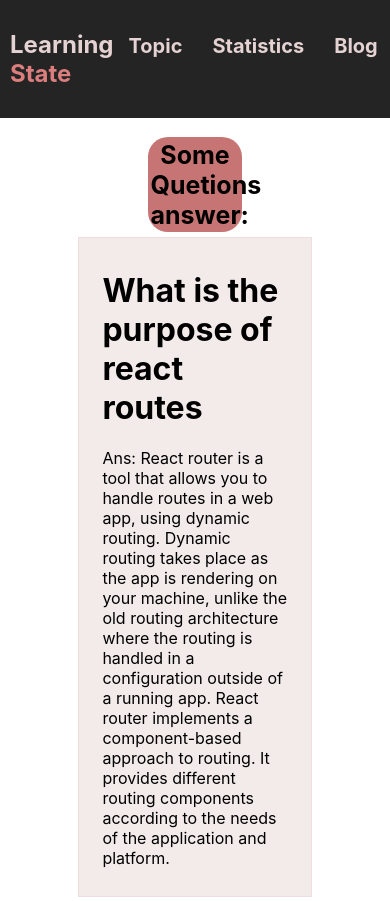
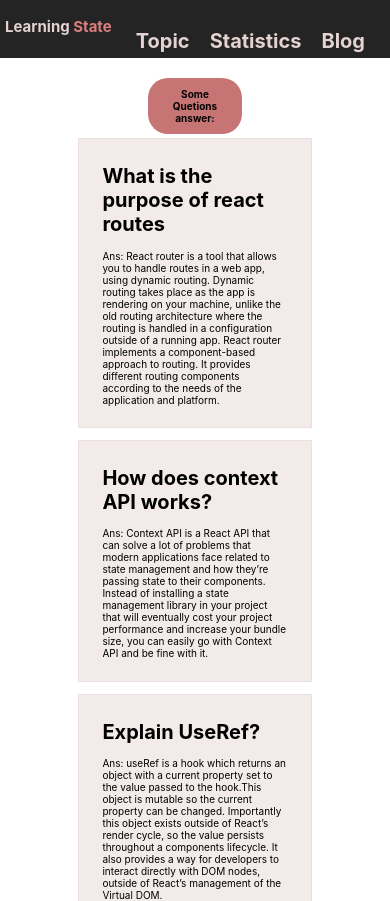
Before and after one commit to Anjum109/Learning-State, a React (Create React App) app: page /blog in a window 390 px wide. Shown: the top 901 px of the page. Built offline with nearby package versions, Linux system fonts and the light colour scheme.

Commit message:
sone project

```diff
--- a/src/components/AnimatedHeader/AnimatedHeader.css
+++ b/src/components/AnimatedHeader/AnimatedHeader.css
@@ -7,6 +7,12 @@
     border-radius: 10px;
     margin-left: 20%;
 
+}
+
+@media only screen and (max-width: 600px) {
+    .headline {
+        font-size: 10px;
+    }
 }
 
 @media only screen and (min-width:500px) {
--- a/src/components/Blog/Blog.css
+++ b/src/components/Blog/Blog.css
@@ -24,3 +24,14 @@
     color: #fff;
 
 }
+
+@media only screen and (max-width: 600px) {
+    .title {
+        font-size: 10px;
+        padding: 10px;
+    }
+
+    .question {
+        font-size: 10px;
+    }
+}
--- a/src/components/Header/Header.css
+++ b/src/components/Header/Header.css
@@ -1,8 +1,9 @@
 .header {
     display: flex;
     justify-content: space-between;
-    padding: 10px 10px;
+    padding: 5px 5px;
     background-color: #000000db;
+    margin-right: 0%;
 }
 
 
@@ -18,12 +19,18 @@
 .header a {
     font-size: 20px;
     text-decoration: none;
-    padding: 15px;
     color: rgb(229, 210, 210);
     font-weight: 700;
     margin-top: 10px;
+    padding-right: 20px;
 }
 
 .topic {
     margin-top: 24px;
 }
+
+@media only screen and (max-width: 600px) {
+    .header-name {
+        font-size: 10px;
+    }
+}
--- a/src/components/TopicList/TopicList.css
+++ b/src/components/TopicList/TopicList.css
@@ -2,6 +2,10 @@
     border: 1px solid rgba(229, 210, 210, 0.466);
     box-shadow: 0 4px 8px 0 rgba(0, 0, 0, 0.2), 0 6px 20px 0 rgba(0, 0, 0, 0.19);
 
+}
+
+.topic-list:hover {
+    box-shadow: 0 4px 8px 0 rgba(200, 156, 156, 0.2), 0 6px 20px 0 rgba(195, 152, 152, 0.19);
 }
 
 .logo-image img {
@@ -15,7 +19,7 @@
 
 .practice-btn {
     width: 100%;
-    background-color: rgba(229, 210, 210, 0.466);
+    background-color: rgba(230, 194, 194, 0.795);
     border: none;
 
     padding: 15px;
@@ -23,6 +27,10 @@
     border-top-left-radius: 10%;
     border-top-right-radius: 10%;
 
+}
+
+.practice-btn:hover {
+    background-color: rgba(221, 127, 127, 0.795);
 }
 
 .practice-btn a {
```
Also changed, not shown: 2 other files (tests, documents, lock files or other folders).
